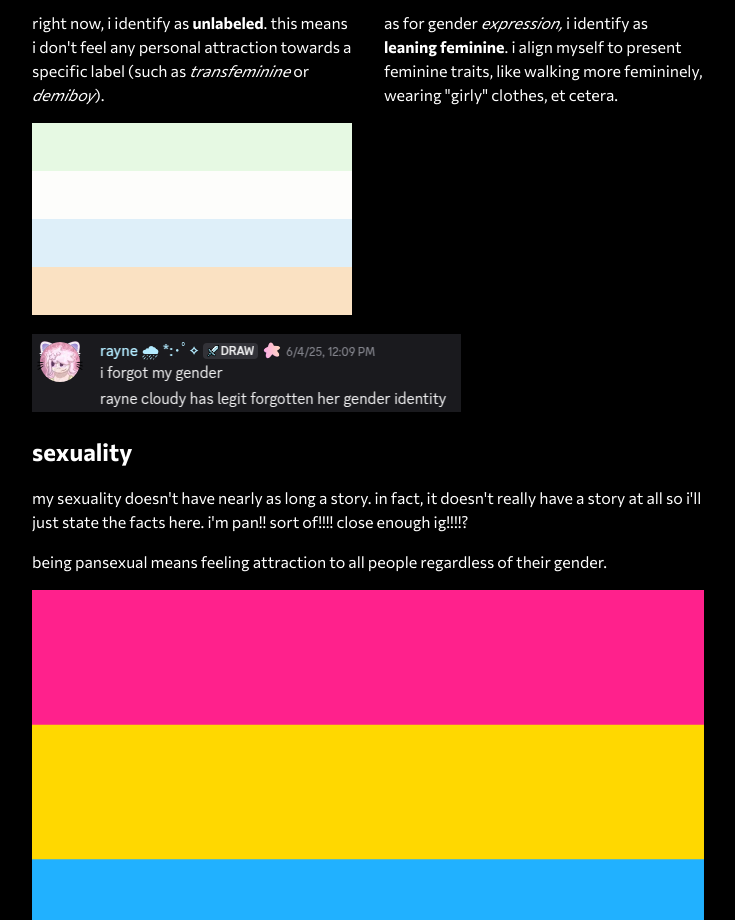
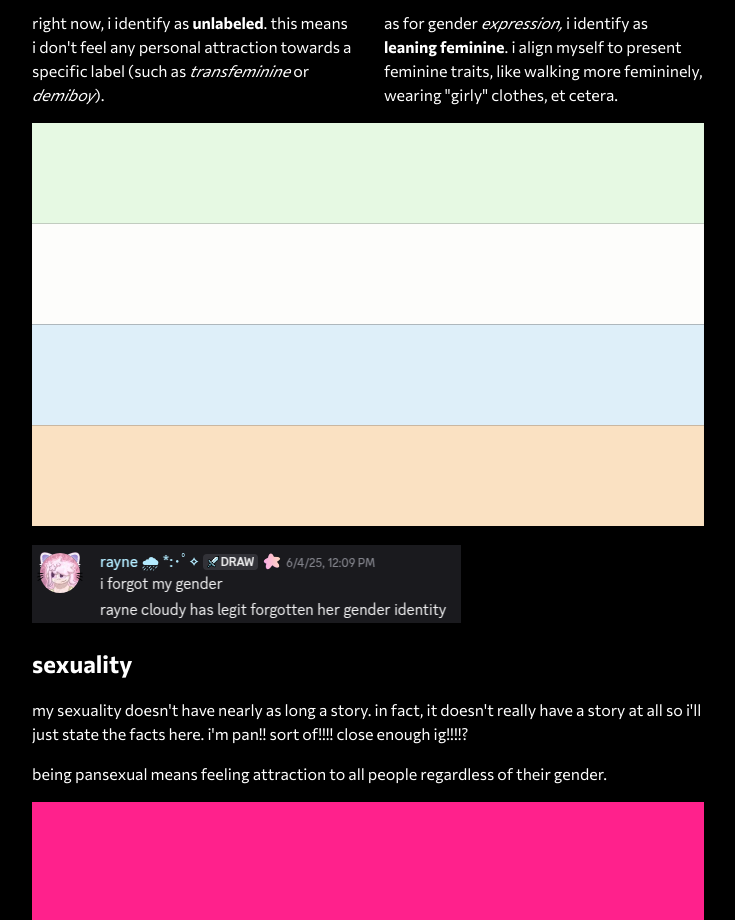
Before and after one commit to raynecloudy/rayneland, a SvelteKit app: page /gender in a window 1280 px wide. Shown: the part 2400-3320 px from the top of the page, without its empty margins (208-943 px from the left). Built offline with nearby package versions, Linux system fonts and the light colour scheme.

Commit message:
make flag bigger

```diff
--- a/src/routes/gender/+page.svelte
+++ b/src/routes/gender/+page.svelte
@@ -46,12 +46,12 @@
 <pages>
   <div>
     <p>right now, i identify as <strong>unlabeled</strong>. this means i don't feel any personal attraction towards a specific label (such as <i>transfeminine</i> or <i>demiboy</i>).</p>
-    <img src="/lgbtq/unlabeled.svg" alt="unlabeled flag">
   </div>
   <div>
     <p>as for gender <i>expression,</i> i identify as <strong>leaning feminine</strong>. i align myself to present feminine traits, like walking more femininely, wearing "girly" clothes, et cetera.</p>
   </div>
 </pages>
+<img src="/lgbtq/unlabeled.svg" alt="unlabeled flag">
 <!-- <p><img src="/geneder_idnentely.png" alt="keeping up with rayne's gender identity"></p> -->
 <p><img src="/forgot_gender.png" alt="rayne cloudy forgets her gender"></p>
 <h2>sexuality</h2>
```
